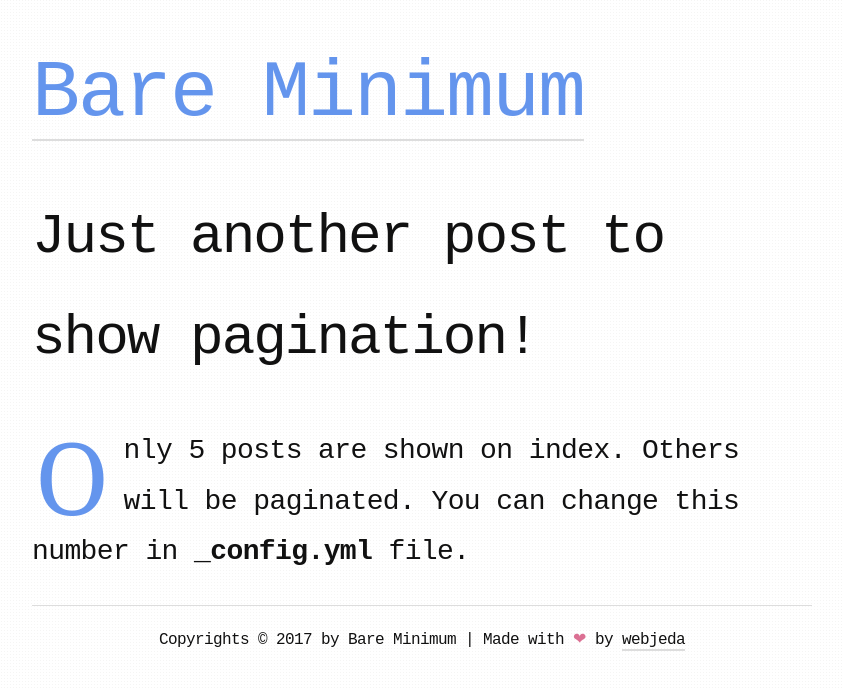
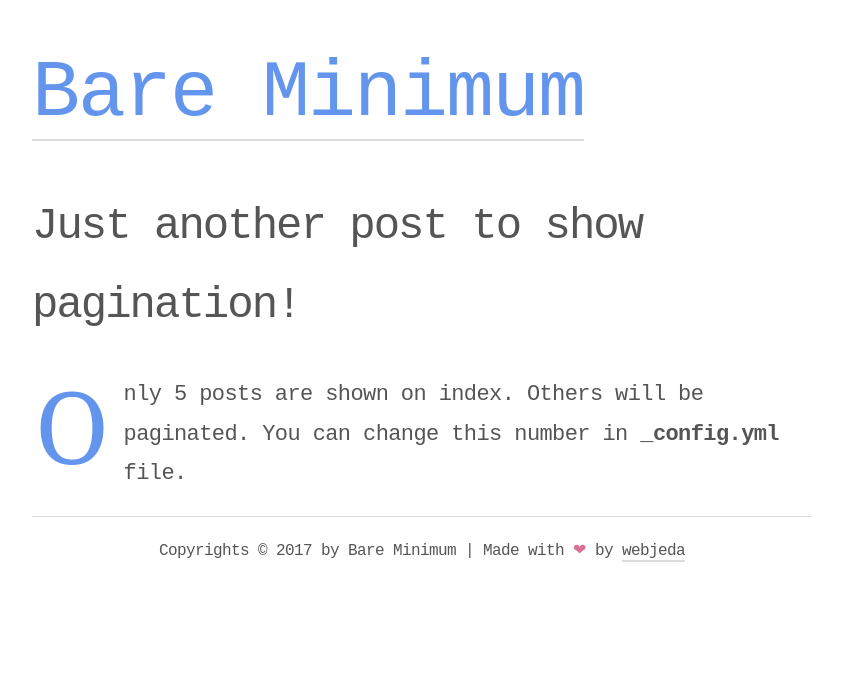
Before and after one commit to sharu725/bare-minimum, a Jekyll site: the page built from _posts/2016-04-05-welcome-to-jekyll-2.markdown, in a window 1280 px wide. Shown: the top 690 px of the page, without its empty margins (218-1061 px from the left). Built offline with Jekyll 4.4.1, drawn with Linux system fonts in a browser that asks for light colours.

Commit message:
no message

```diff
--- a/_layouts/default.html
+++ b/_layouts/default.html
@@ -9,7 +9,7 @@ layout: compress
   <link rel="stylesheet" href="{{site.baseurl}}/css/main.css">
   <title>{{ page.title }} - {{site.title}}</title>
 </head>
-<body style="background-image: url({{site.baseurl}}/images/pattern.png);">
+<body>
    <header>
    <div class="container">
        <h1 class="title"><a href="{{site.baseurl}}/">Bare Minimum</a></h1>
--- a/_sass/_style.scss
+++ b/_sass/_style.scss
@@ -8,7 +8,7 @@ body {
     padding: 0;
     font-family: "Courier New", Courier, monospace;
     color: $text-color;
-    font-size: 28px;
+    font-size: 22px;
     letter-spacing: -0.6px;
     line-height: 1.8;
     text-rendering: optimizeLegibility;
--- a/css/main.scss
+++ b/css/main.scss
@@ -13,7 +13,7 @@ $small-font-size:  $base-font-size * 0.875;
 $base-line-height: 1.5;
 $spacing-unit:     10px;
 
-$text-color:       #111;
+$text-color:       #555;
 $background-color: #fdfdfd;
 $brand-color:      cornflowerblue;
 $grey-color:       #828282;
```
